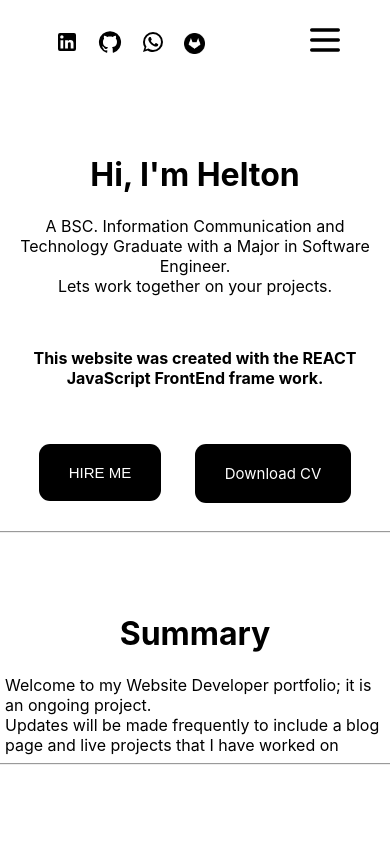
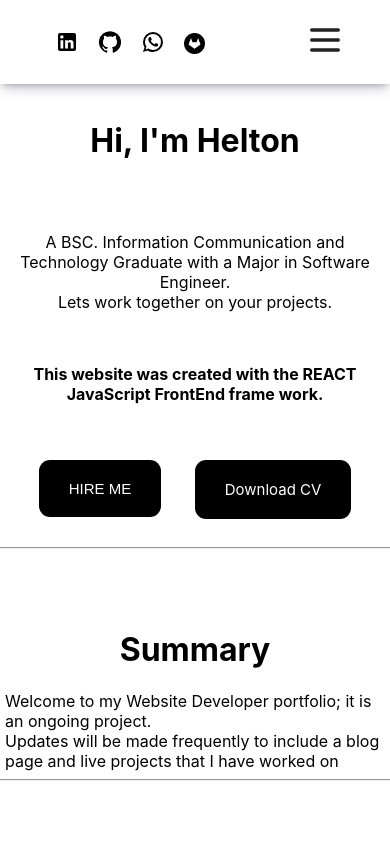
Before and after one commit to gamerboyelz/helton-dev-portfolio, a React (Create React App) app: page / in a window 390 px wide. Shown: the top 844 px of the page. Built offline with nearby package versions, Linux system fonts and the light colour scheme.

Commit message:
fix issues with mobile navigation menu, style mobile nav bar

```diff
--- a/src/App.styles.scss
+++ b/src/App.styles.scss
@@ -37,9 +37,13 @@
         transition: 0.7s;
         cursor: pointer;
     }
-    .mobileMenuIcon{
+    .hamBurgerMenu{
         display: none;
     }
+    .menu {
+
+        display: none;
+      }
 
 }
 .container-Hero-Section{
@@ -222,6 +226,9 @@
         display: flex;
         justify-content: space-around;
         width:100vw;
+        position: fixed;
+        background-color: white;
+        box-shadow: rgba(50, 50, 93, 0.25) 0px 6px 12px -2px, rgba(0, 0, 0, 0.3) 0px 3px 7px -3px;
         // background-color: red;
         .container-NavBar-icons{
             // background-color: red;
@@ -232,7 +239,33 @@
 
         .hamBurgerMenu{
             display: flex;
+            color: rgb(34, 34, 34);
+            z-index: 1000;
         }
+        .menu {
+
+            position: fixed;
+            top: 0;
+            right: -430px;
+            width: 430px;
+            height: 100vh;
+            background-color: #33333369;
+            backdrop-filter: blur(10px);
+            transition: 0.4s;
+            padding-top: 60px;
+            color: white;
+            display: flex;
+            flex-direction: column;
+            justify-content: center;
+            align-items: center;
+            justify-content: flex-start;
+            justify-content: space-between;
+          }
+
+          .menu.open {
+            // right: 0;
+            margin-right: 430px;
+          }
         .container-NavBar-Links{
             display: none;
         }
@@ -243,6 +276,11 @@
         align-items: center;
         justify-content: center;
         width: 380px;
+        // padding-top: 25px;
+        div .centerHeadingElement{
+            padding: 50px;
+
+        }
 
         div p{
             text-align: center;
--- a/src/components/hamburgerMenuComponent.jsx
+++ b/src/components/hamburgerMenuComponent.jsx
@@ -1,11 +1,28 @@
 import { HiOutlineMenu } from "react-icons/hi";
 import { IconContext } from "react-icons";
+import scrollToSection from "../utilities/smootheScrollUtility";
+import { useState } from "react";
 
 const HamBurgerMenu = ()=>{
 
+    const smootheScrollToSection = scrollToSection
+    const [openMenu, setOpenMenu] = useState(false)
+
+    const toggleHamBurgerMenu = ()=>{
+        setOpenMenu(!openMenu)
+    }
+
+
     return(
         <IconContext.Provider value={{size: "2.5em"}}>
-        <div className="hamBurgerMenu"><HiOutlineMenu/></div>
+        <div className= "hamBurgerMenu" onClick={toggleHamBurgerMenu}><HiOutlineMenu/></div>
+        <div className= {`menu ${openMenu ? 'open' : ''}`}>
+        <div onClick={ ()=>{smootheScrollToSection('1') }}> SUMMARY </div>
+          <div onClick={ ()=>{smootheScrollToSection('2')} } > WORK </div>
+          <div onClick={ ()=>{smootheScrollToSection('3')}}> SKILLS </div>
+          <div onClick={ ()=>{smootheScrollToSection('4')} }>PROJECT</div>
+          <div>BLOG</div>
+        </div>
         </IconContext.Provider>
     )
 }
```
